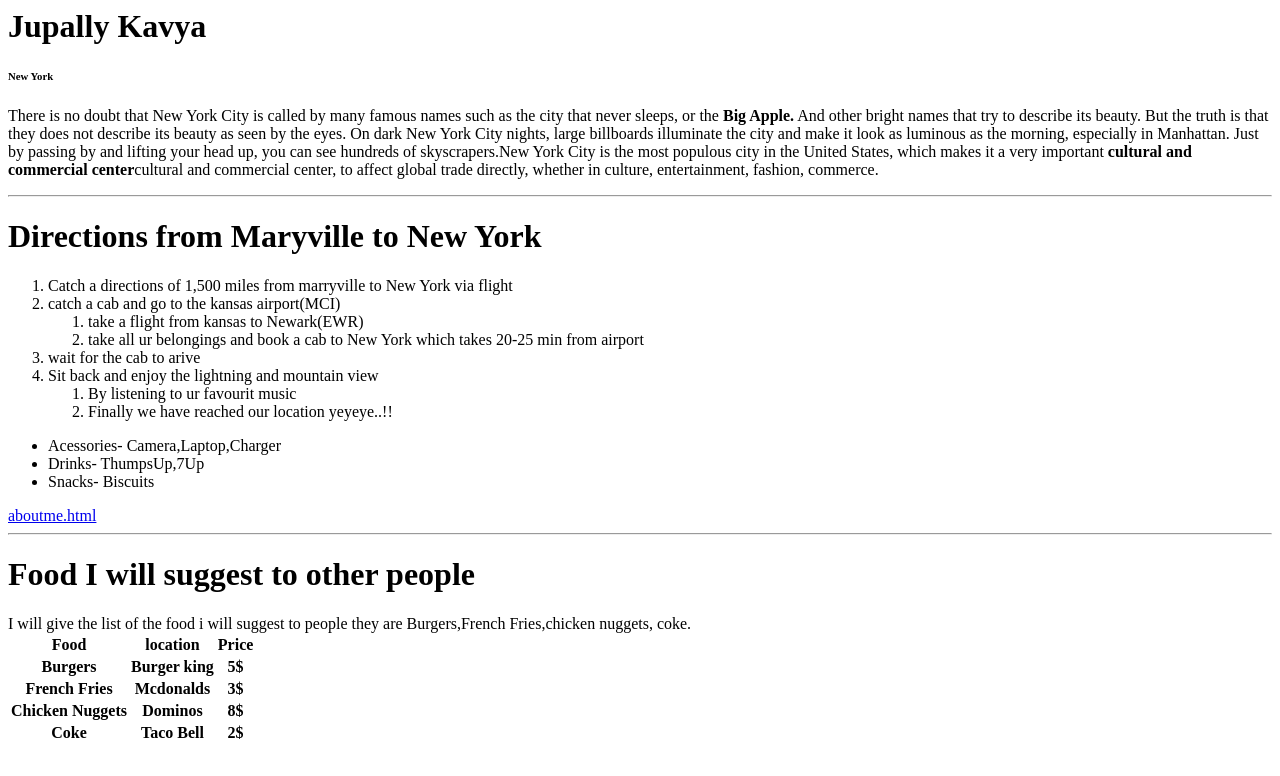
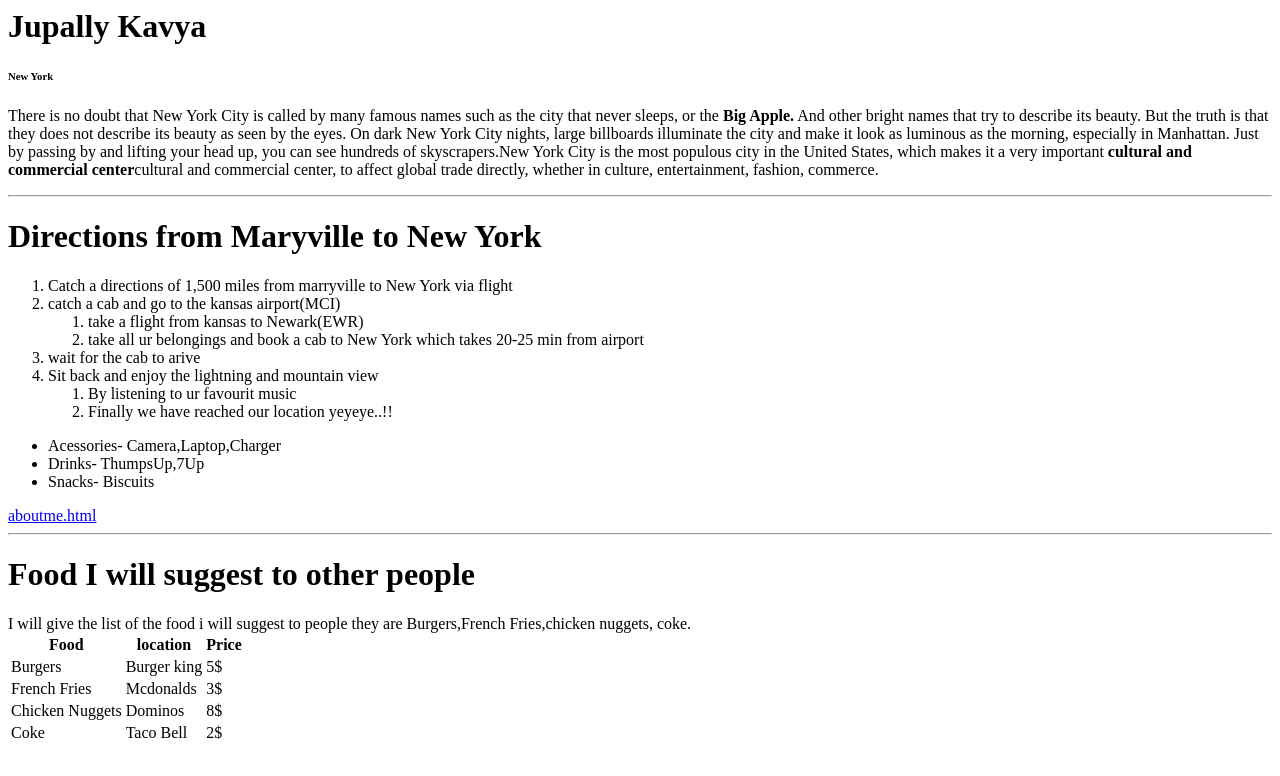
Before and after one commit to 44-563-WebApps-F21/webapps-f21-assignment-3-jupallykavya76, a plain HTML site: page index.html in a window 1280 px wide. Drawn offline with Linux system fonts and the light colour scheme.

Commit message:
food added

```diff
--- a/index.html
+++ b/index.html
@@ -56,25 +56,25 @@
             <th> Price</th>
         </tr>
         <tr>
-            <th> Burgers</th>
-            <th> Burger king</th>
-            <th> 5$</th>
+            <td> Burgers</td>
+            <td> Burger king</th>
+            <td> 5$</td>
 
         </tr>
         <tr>
-            <th> French Fries</th>
-            <th> Mcdonalds</th>
-            <th> 3$</th>
+            <td> French Fries</td>
+            <td> Mcdonalds</td>
+            <td> 3$</td>
         </tr>
         <tr>
-            <th> Chicken Nuggets</th>
-            <th> Dominos</th>
-            <th> 8$</th>
+            <td> Chicken Nuggets</td>
+            <td> Dominos</td>
+            <td> 8$</td>
         </tr>
         <tr>
-            <th> Coke</th>
-            <th> Taco Bell</th>
-            <th> 2$</th>
+            <td> Coke</td>
+            <td> Taco Bell</td>
+            <td> 2$</td>
         </tr>
     </table>
 </p>
```
